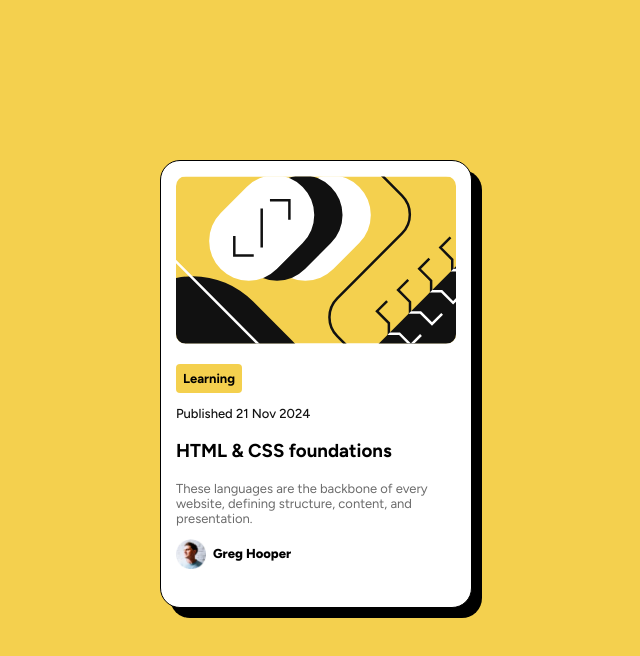
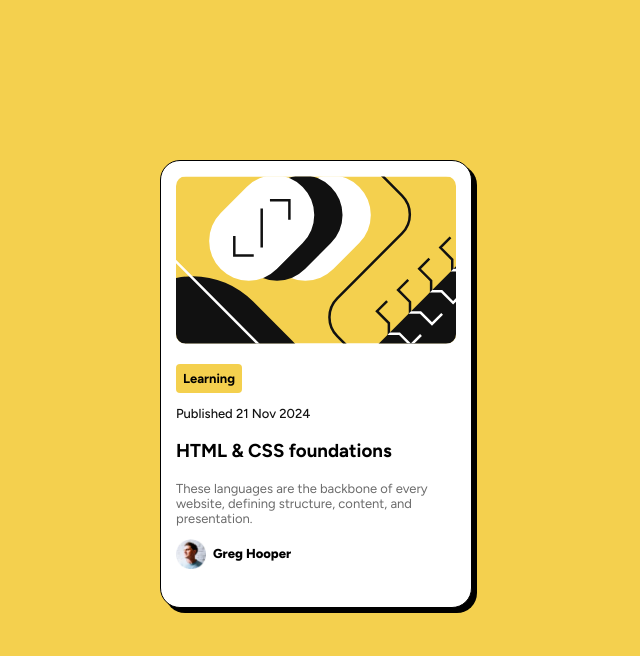
Before and after one commit to the-Exalter/Blog-Preview-Card, a plain HTML site: page index.html in a window 1280 px wide. Shown: the whole page, without its empty margins (324-964 px from the left). Drawn offline with Linux system fonts and the light colour scheme.

Commit message:
Update style.css
Changed Box Shadow of Card from 10px to 5px

```diff
--- a/style.css
+++ b/style.css
@@ -18,7 +18,7 @@ body {
     margin-top: 20vh;
     border: 1px black solid;
     border-radius: 20px;
-    box-shadow: 10px 10px black;
+    box-shadow: 5px 5px black;
     padding: 15px;
     font-size: 16px;
     font-family: "Figtree", sans-serif;
```
